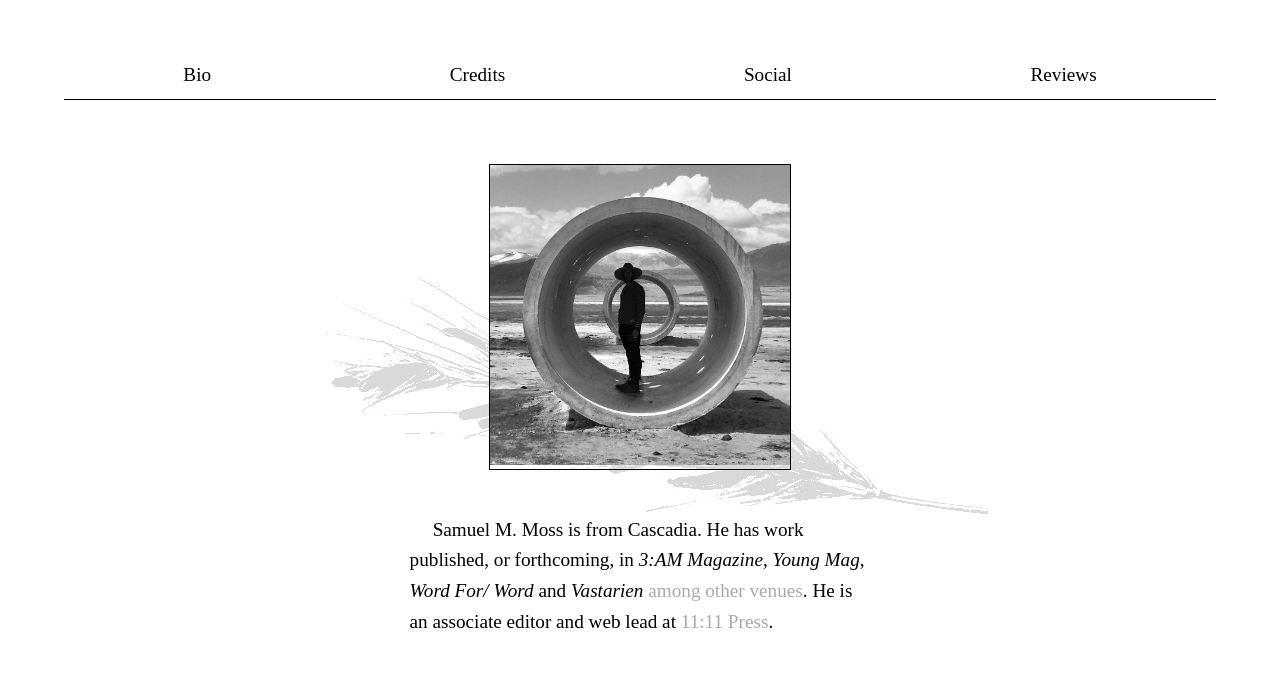
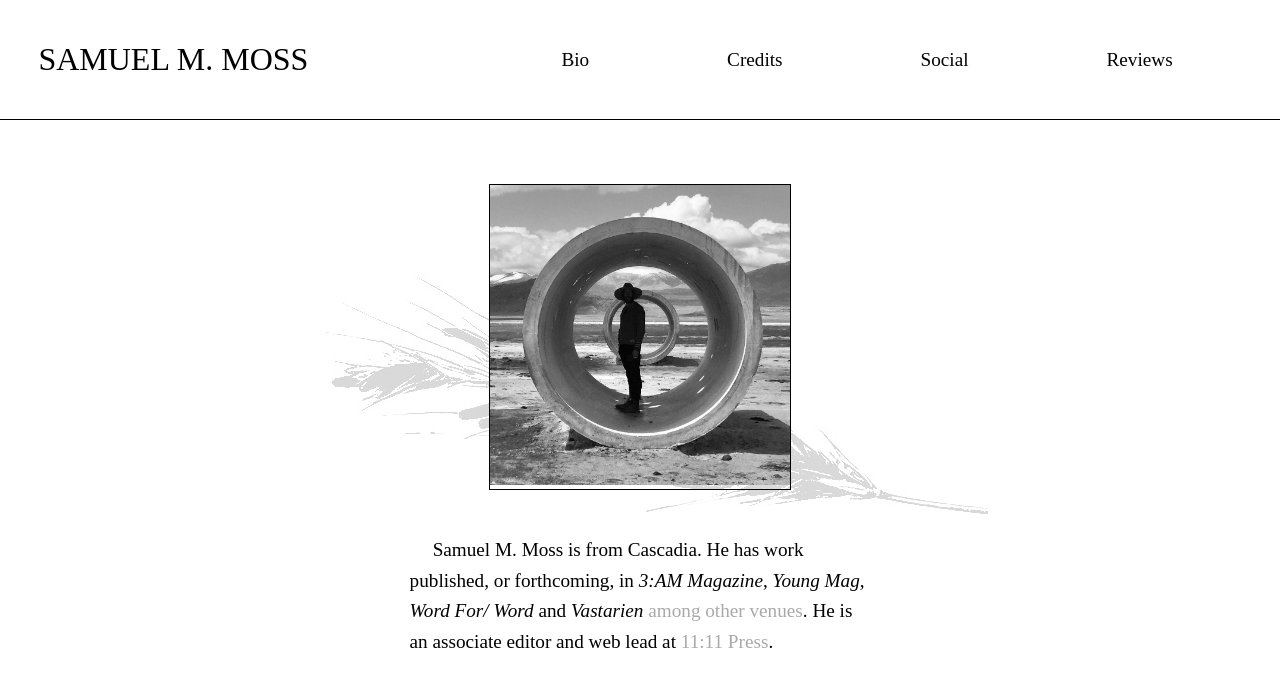
Before and after one commit to perfidiousscript/home_page, a Next.js app: page /bio in a window 1280 px wide. Shown: the top 686 px of the page. Built offline with nearby package versions, Linux system fonts and the light colour scheme.

Commit message:
pulls in crimson pro font, adds to header title, some other styling

```diff
--- a/components/header.js
+++ b/components/header.js
@@ -6,6 +6,8 @@ import Link from "next/link";
 export default function Header() {
   return (
     <div className={styles.header}>
+      <div className={styles.nameContainer}>SAMUEL M. MOSS</div>
+      <div className={styles.headerLinkContainer}>
         <div className={styles.headerLink}>
           <Link href="bio">Bio</Link>
         </div>
@@ -20,5 +22,6 @@ export default function Header() {
           <Link href="reviews">Reviews</Link>
         </div>
       </div>
+    </div>
   );
 }
--- a/pages/reviews.js
+++ b/pages/reviews.js
@@ -13,7 +13,6 @@ export default function Reviews() {
   const [entry, setEntry] = useState("default");
 
   function selectReview(e) {
-    console.log(e.target.dataset);
     setEntry(e.target.dataset.key);
   }
 
--- a/styles/Header.module.css
+++ b/styles/Header.module.css
@@ -1,10 +1,23 @@
 .header {
-  margin: 5% 5% 0 5%;
-  padding: 0 0 1% 0;
+  border-bottom: 1px solid black;
+  height: 15vh;
+  display: flex;
+  padding: 0% 3%;
+}
+
+.nameContainer {
+  font-family: CrimsonPro;
+  font-size: xx-large;
+  flex-grow: 1;
+  margin: auto 0%;
+}
+
+.headerLinkContainer {
   display: flex;
   font-size: larger;
   justify-content: space-around;
-  border-bottom: 1px solid black;
+  flex-grow: 3;
+  margin: auto 0%;
 }
 
 .headerLink {
--- a/styles/globals.css
+++ b/styles/globals.css
@@ -43,3 +43,12 @@ a {
   font-display: swap;
   src: local("Essays1743"), url(/public/fonts/Essays1743.ttf) format("ttf");
 }
+
+@font-face {
+  font-family: "CrimsonPro";
+  font-style: normal;
+  font-weight: 600;
+  font-display: swap;
+  src: local("CrimsonPro-VariableFont_wght"),
+    url(/public/fonts/CrimsonPro-VariableFont_wght.ttf) format("ttf");
+}
```
Also changed, not shown: public/fonts/CrimsonPro-VariableFont_wght.ttf (added). Lines whose indentation alone changed are shown as unchanged.
